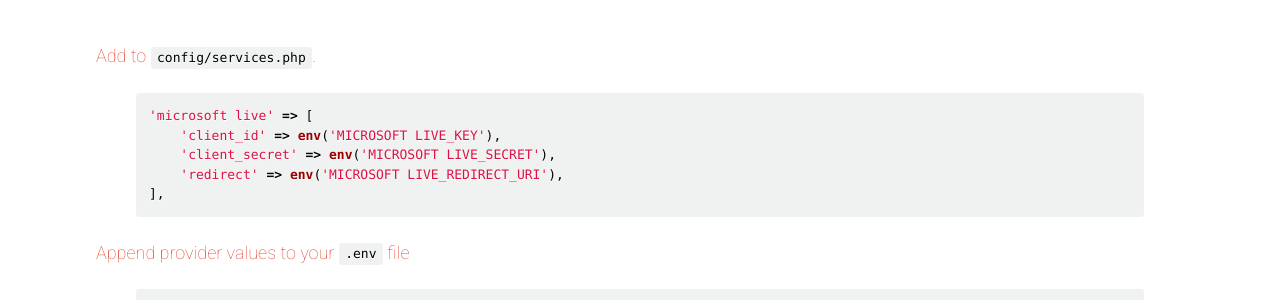
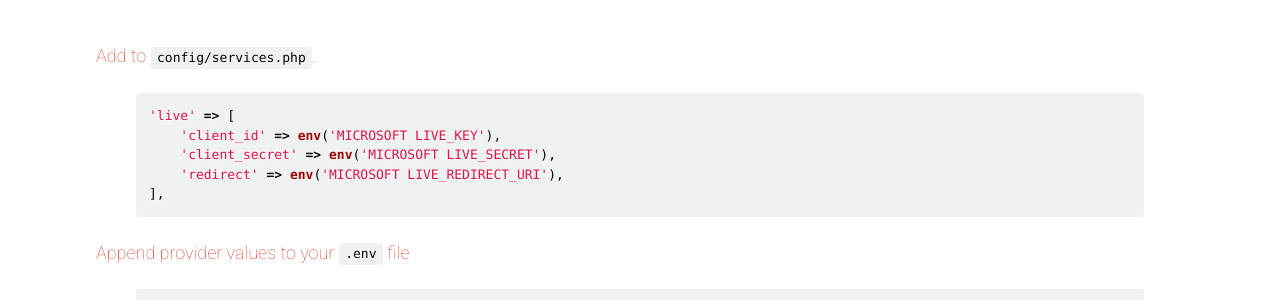
Before and after one commit to SocialiteProviders/socialiteproviders.github.io, a Jekyll site: the page built from _providers/MicrosoftLive.md, in a window 1280 px wide and 900 px high, scrolled down 2724 px. Shown: the part 152-452 px from the top of the window. Built offline with Jekyll 4.4.1, drawn with Linux system fonts in a browser that asks for light colours; nearby versions of some CDN libraries.

Commit message:
Fix services.php example identifier

```diff
--- a/_includes/provider/installation/_services_and_env.md
+++ b/_includes/provider/installation/_services_and_env.md
@@ -3,7 +3,9 @@
 #### Add to `config/services.php`.
 
 {% highlight php %}
-'{{ provider_key | downcase }}' => [
+{% if socialite_name %}
+'{{ socialite_name }}' => [{% else %}
+'{{ provider_key | downcase }}' => [{% endif %}
     'client_id' => env('{{ provider_key }}_KEY'),
     'client_secret' => env('{{ provider_key }}_SECRET'),
     'redirect' => env('{{ provider_key }}_REDIRECT_URI'), {% if extra_service_lines != empty %} {% for line in extra_service_lines %}
```
